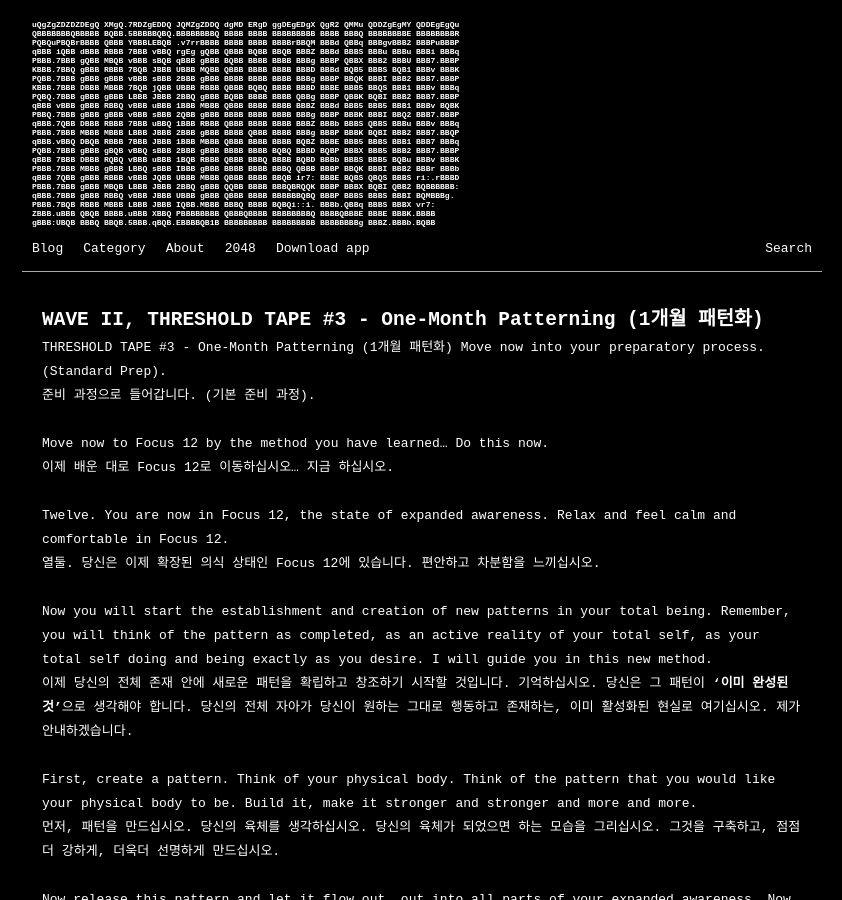
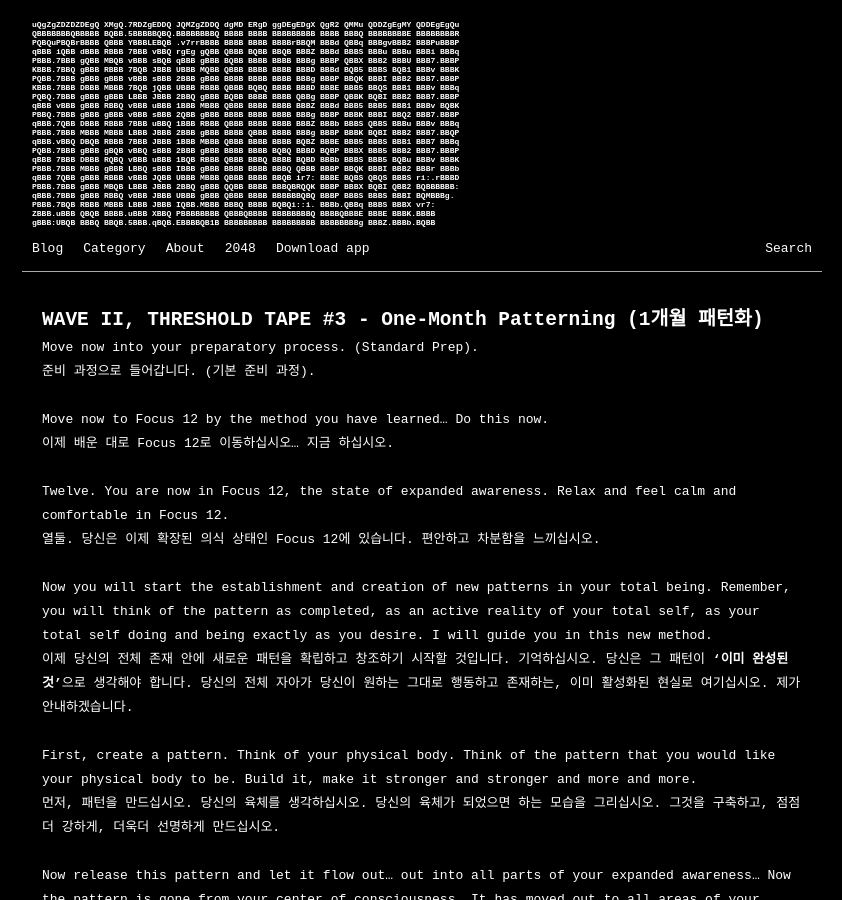
Before and after one commit to whoisrealminjueun/whoisrealminjueun.github.io, a Jekyll site: the page built from _posts/2025-11-30-WAVE II, THRESHOLD TAPE #3 - One-Month Patterning (1개월 패턴화).md, in a window 1280 px wide and 900 px high. Shown: the whole window, without its empty margins (218-1060 px from the left). Built offline with Jekyll 4.4.1, drawn with Linux system fonts in a browser that asks for light colours.

Commit message:
Update 2025-11-30-WAVE II, THRESHOLD TAPE #3 - One-Month Patterning (1개월 패턴화).md

```diff
--- a/_posts/2025-11-30-WAVE II, THRESHOLD TAPE #3 - One-Month Patterning (1개월 패턴화).md
+++ b/_posts/2025-11-30-WAVE II, THRESHOLD TAPE #3 - One-Month Patterning (1개월 패턴화).md
@@ -6,7 +6,6 @@
 categories: ["MEDITATION"]
 ---
 
-THRESHOLD TAPE #3 - One-Month Patterning (1개월 패턴화)
 Move now into your preparatory process. (Standard Prep).<br>
 준비 과정으로 들어갑니다. (기본 준비 과정).<br><br>
 Move now to Focus 12 by the method you have learned... Do this now.<br>
```
